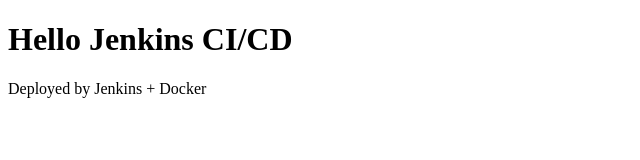
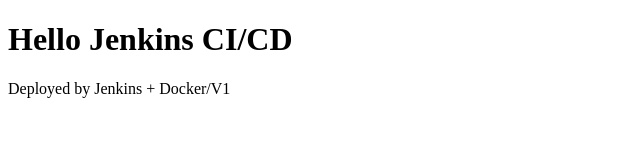
Before and after one commit to yfan52547-alt/xiangmu, a plain HTML site: page app/index.html in a window 1280 px wide. Shown: the full height of the page, 0-640 px from the left. Drawn offline with Linux system fonts and the light colour scheme.

Commit message:
Update index.html

```diff
--- a/app/index.html
+++ b/app/index.html
@@ -3,6 +3,6 @@
   <head><meta charset="utf-8"><title>Jenkins Demo</title></head>
   <body>
     <h1>Hello Jenkins CI/CD</h1>
-    <p>Deployed by Jenkins + Docker</p>
+    <p>Deployed by Jenkins + Docker/V1</p>
   </body>
 </html>
```
